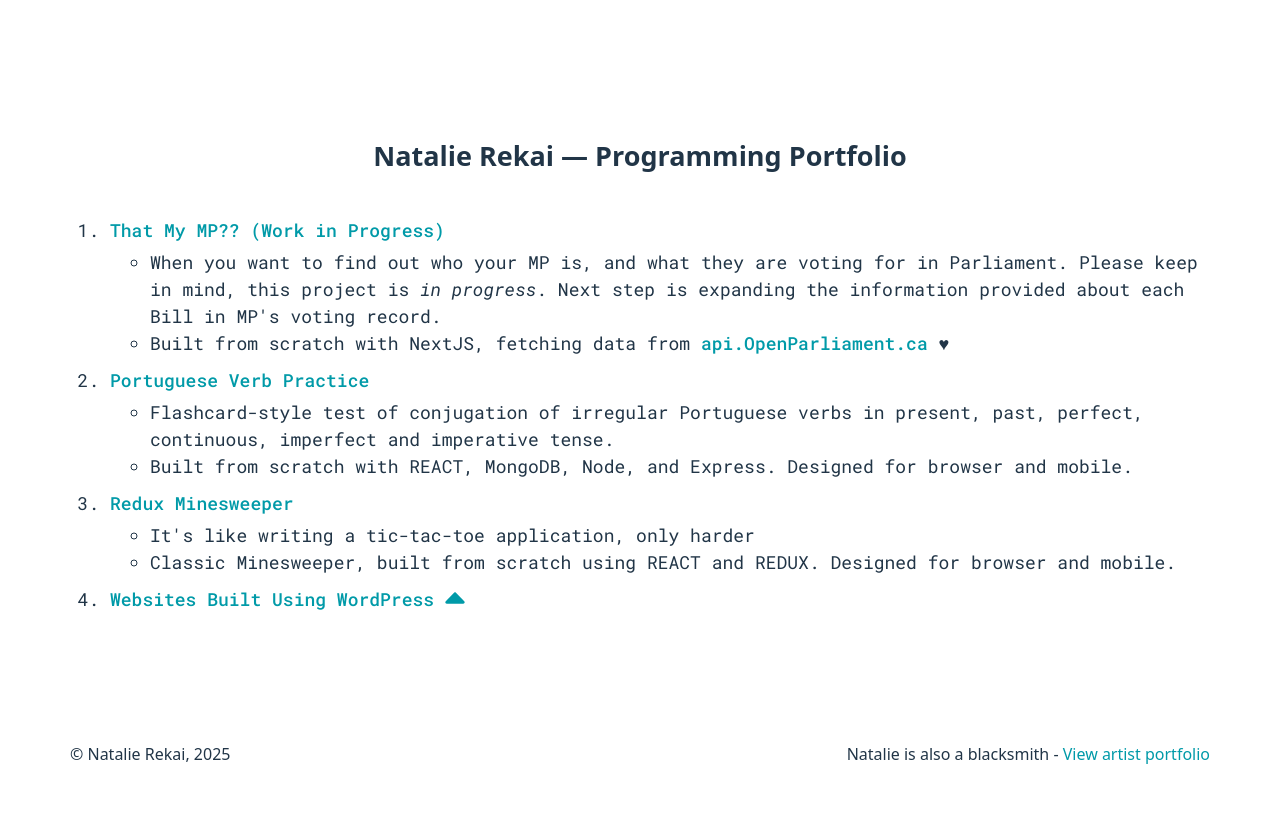
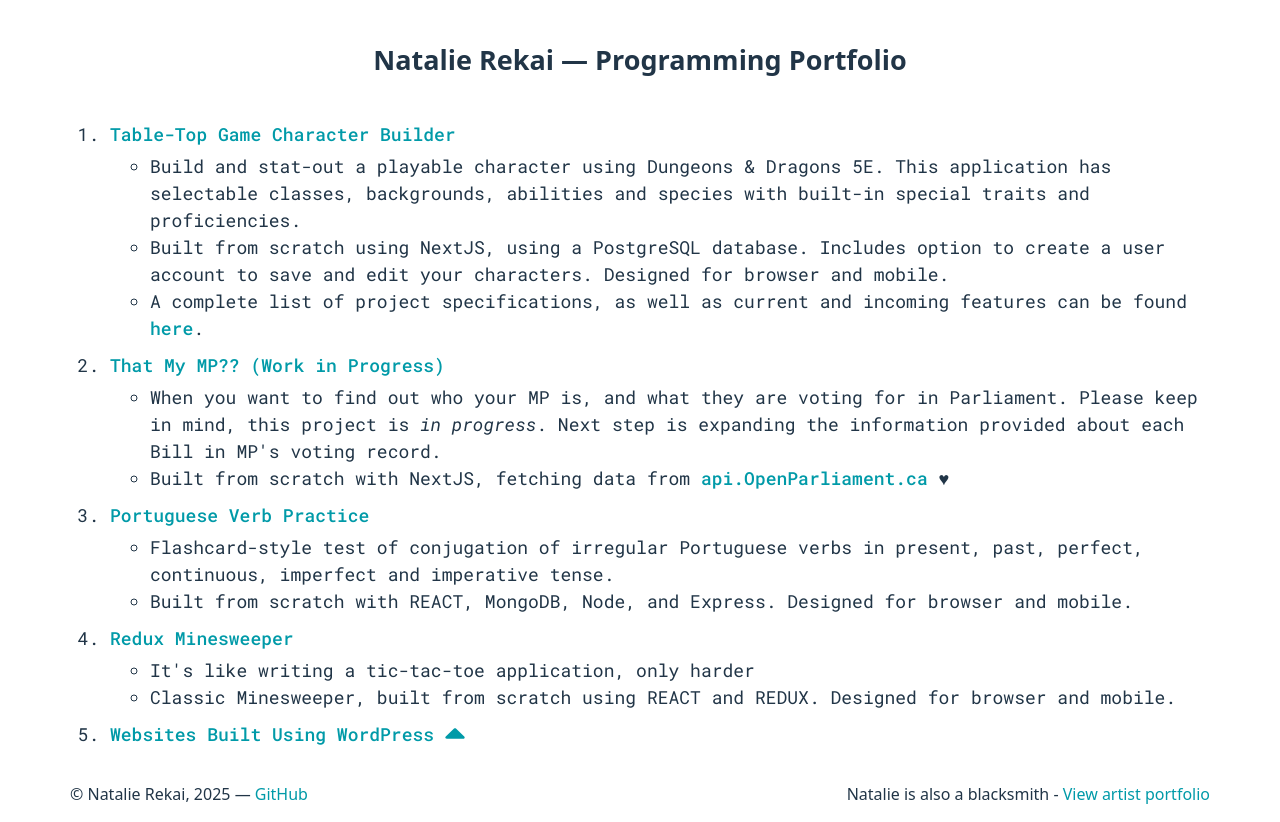
Before and after one commit to arbocobra/arbocobra.github.io, a React (Vite) app: page / in a window 1280 px wide. Before the commit the page ends 800 px from the top, so only its background shows below. Built offline with nearby package versions, Linux system fonts and the light colour scheme.

Commit message:
added character builder

```diff
--- a/src/App.jsx
+++ b/src/App.jsx
@@ -23,6 +23,20 @@ const App = () => {
           <div className='body-container'>
             <h2>Natalie Rekai &mdash; Programming Portfolio</h2>
             <ol>
+               <li>
+                  <a target='_blank' href='https://character-builder-next.vercel.app/'>Table-Top Game Character Builder</a>
+                  <ul>
+                     <li>
+                        Build and stat-out a playable character using Dungeons & Dragons 5E. This application has selectable classes, backgrounds, abilities and species with built-in special traits and proficiencies.
+                     </li>
+                     <li>
+                        Built from scratch using NextJS, using a PostgreSQL database. Includes option to create a user account to save and edit your characters. Designed for browser and mobile.
+                     </li>
+                     <li>
+                        A complete list of project specifications, as well as current and incoming features can be found <a href='https://character-builder-next.vercel.app/about' target='_blank'>here</a>.
+                     </li>
+                  </ul>
+               </li>
                <li>
                   <a target='_blank' href='https://that-my-mp.vercel.app/'>That My MP?? (Work in Progress)</a>
                   <ul>
@@ -66,12 +80,9 @@ const App = () => {
          </div>
          <div id='Footer'>
             <div className='footer-container'>
-               <p>&copy; Natalie Rekai, 2025</p>
+               <p>&copy; Natalie Rekai, 2025 &mdash; <a href='https://github.com/arbocobra' target='_blank'>GitHub</a></p>
                <p>
-                  Natalie is also a blacksmith -{' '}
-                  <a href='https://madeforge.com' target='_blank'>
-                     View artist portfolio
-                  </a>
+                  Natalie is also a blacksmith - <a href='https://madeforge.com' target='_blank'>View artist portfolio</a>
                </p>
             </div>
          </div>
```
